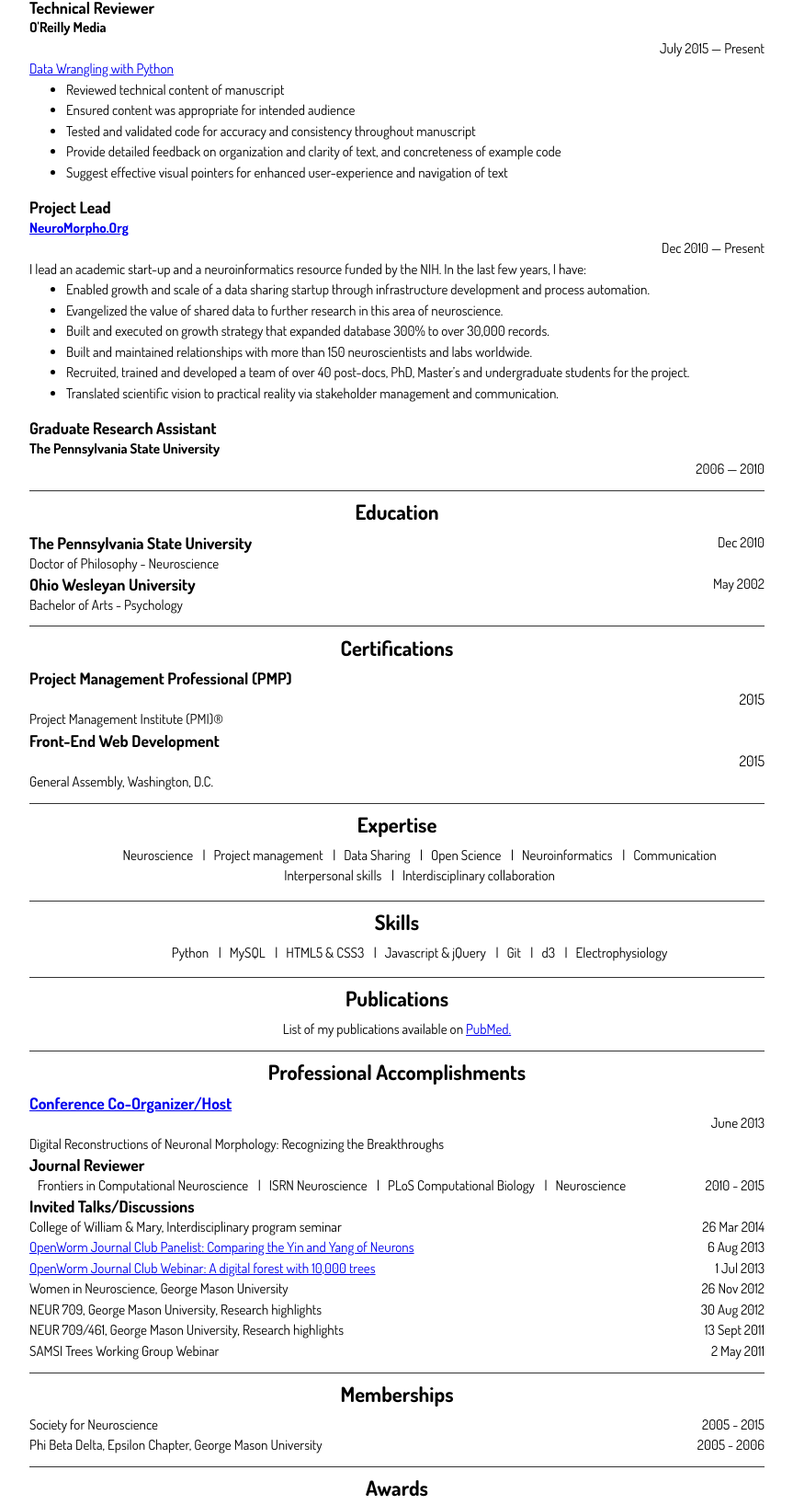
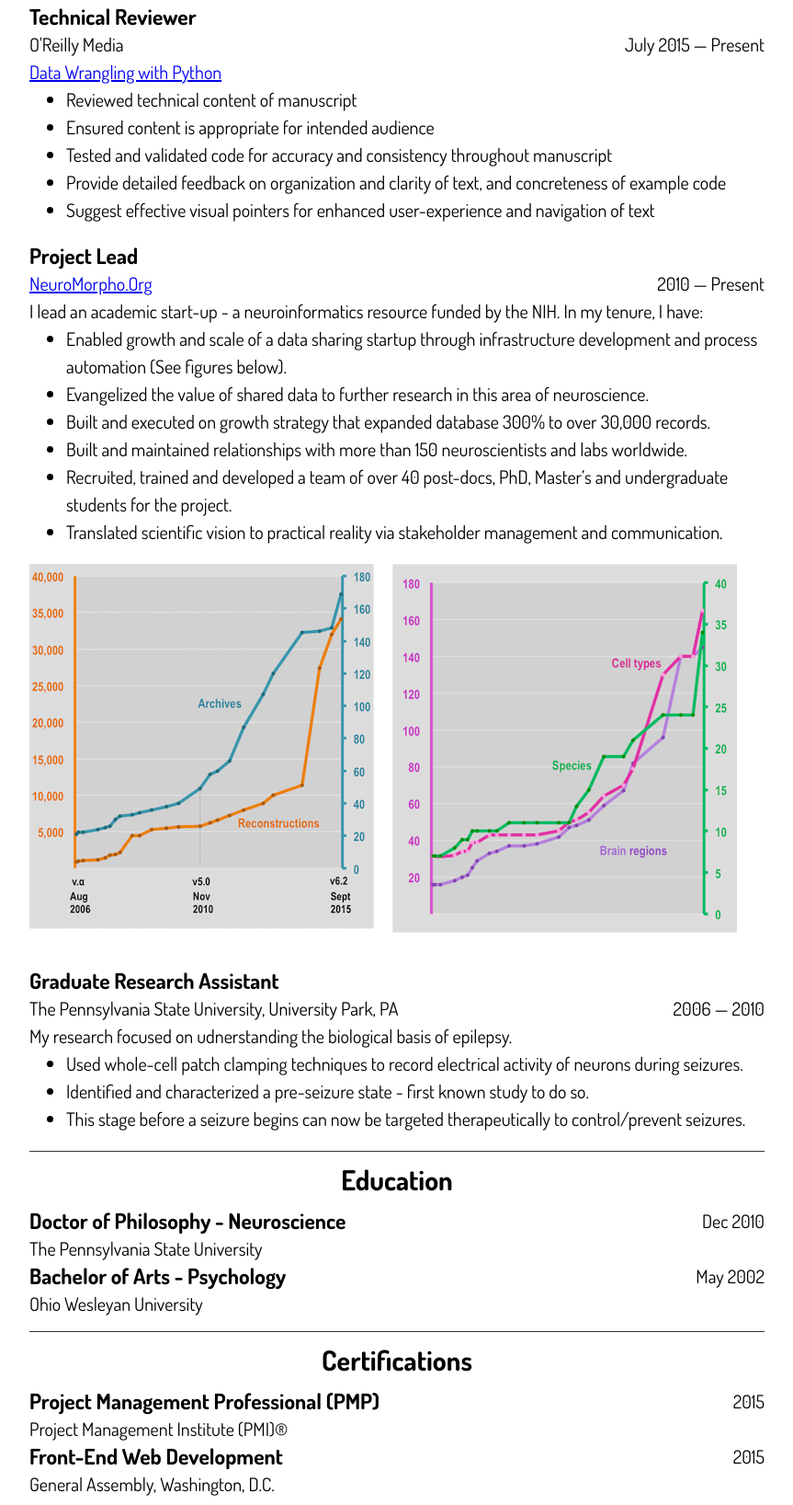
Before and after one commit to RuchiParekh/SimpleResume, a plain HTML site: page index.html in a window 1280 px wide. Shown: the part 203-1839 px from the top of the page at 92% size, without its empty margins (208-1071 px from the left). Drawn offline with Linux system fonts and the light colour scheme.

Commit message:
updates made

```diff
--- a/css/main.css
+++ b/css/main.css
@@ -5,7 +5,7 @@
 }
 */
 html {
-	font-size: 15px;
+	font-size: 20px;
 	font-family: 'Dosis', sans-serif;
 	font-weight: normal;
 	line-height: 1.5em;
@@ -65,32 +65,61 @@ ul {
 	margin-top: 0;
 }
 
+.namedegree h1 span{
+	float: left;
+}
+
+.namedegree aside {
+	float: right;
+}
+
+.experience h2 {
+	margin-top: 2.5em;
+}
 .experience h3 {
 	list-style: none;
 }
 
+.experience h4 {
+	float: left;
+	font-weight: normal;
+}
+.reconstructions {
+	float: left;
+	margin-right: 20px;
+}
+
+.certification h3 span {
+	float: left;
+}
+
+.accomplishment h3 span {
+	float: left;
+}
+/*
 .journalrev h3{
 	margin: 0;
+	float: left;
+}*/
+
+/*.journalrev ul {
+	margin: 0;
+	padding: 0;
+}*/
+
+.journalrev li {
+	list-style: none;
 }
 
 .journalrev ul {
-	margin: 0;
-	padding: 0;
+	padding-left: 0;
+	margin-bottom: 0;
 }
-
-.journalrev li {
-	display: inline-block;
-}
-
-.journalrev span {
+.journalrev h3 {
 	float: left;
 }
 
-.journalrev aside {
-	float: right;
-}
-
-.journalrev li:before {
+/*.journalrev li:before {
 	content:'|';
 	margin-right: .60em;
 	margin-left: .50em;
@@ -98,7 +127,7 @@ ul {
 .journalrev li:nth-child(1):before {
 	content: '';
 	margin-left: 0;
-}
+}*/
 
 .talks h3 {
 	margin: 0;
@@ -125,8 +154,7 @@ ul {
 
 .certification aside {
 	font-weight: normal;
-	font-size: medium;
-}
+	}
 
 .expertise li {
 	display: inline-block;
@@ -143,7 +171,7 @@ ul {
 	margin-left: 0;
 }
 
-.expertise li:nth-child(7):before {
+.expertise li:nth-child(6):before {
 	content: '';
 	margin-left: 0;
 }
@@ -223,3 +251,7 @@ ul {
 	font-weight: bold;
 	font-size: small;
 }
+
+.volunteer h3 span {
+	float: left;
+}
--- a/index.html
+++ b/index.html
@@ -10,13 +10,11 @@
 <body>
 
 <header class="header">
-	<div class="name">
+	<section class="namedegree">
 		<h1>Ruchi Parekh</h1>
-		<h1>PhD | PMP</h1>
-	</div>
-	<div>
+		<h1><span>PhD | PMP</span></h1>
 		<aside><a href="mailto:ruchisparekhphd@gmail.com">ruchisparekhphd@gmail.com</a></aside>
-	</div>
+	</section>
 </header>
 
 <div id="main">
@@ -28,52 +26,60 @@
 			<p><a href="http://shop.oreilly.com/product/0636920032861.do">Data Wrangling with Python</a></p>
 			<ul>
 				<li>Reviewed technical content of manuscript</li>
-				<li>Ensured content was appropriate for intended audience</li>
+				<li>Ensured content is appropriate for intended audience</li>
 				<li>Tested and validated code for accuracy and consistency throughout manuscript</li>
 				<li>Provide detailed feedback on organization and clarity of text, and concreteness of example code</li>
 				<li>Suggest effective visual pointers for enhanced user-experience and navigation of text</li>
 			</ul>
 			<h3>Project Lead</h3>
 			<h4><a href="http://neuromorpho.org/neuroMorpho/index.jsp">NeuroMorpho.Org</a></h4>
-			<aside>Dec 2010 &mdash; Present</aside>
-			<p>I lead an academic start-up and a neuroinformatics resource funded by the NIH. In the last few years, I have:</p>
+			<aside>2010 &mdash; Present</aside>
+			<p>I lead an academic start-up - a neuroinformatics resource funded by the NIH. In my tenure, I have:</p>
 				<ul>
-					<li>Enabled growth and scale of a data sharing startup through infrastructure development and process automation.</li>
+					<li>Enabled growth and scale of a data sharing startup through infrastructure development and process automation (See figures below).</li>
 					<li>Evangelized the value of shared data to further research in this area of neuroscience.</li>
 					<li>Built and executed on growth strategy that expanded database 300% to over 30,000 records.</li>
 					<li>Built and maintained relationships with more than 150 neuroscientists and labs worldwide.</li>
 					<li>Recruited, trained and developed a team of over 40 post-docs, PhD, Master’s and undergraduate students for the project.</li>
 					<li>Translated scientific vision to practical reality via stakeholder management and communication.</li>
 				</ul>
+				<div class="reconstructions"><img src="images/reconstructions.png" alt=""></div>
+				<div class="categories"><img src="images/categories.png" alt=""></div>
+				<br>
 			<h3>Graduate Research Assistant</h3>
-			<h4>The Pennsylvania State University</h4>
+			<h4>The Pennsylvania State University, University Park, PA</h4>
 			<aside>2006 &mdash; 2010</aside>
+			<p>My research focused on udnerstanding the biological basis of epilepsy.</p>
+				<ul>
+					<li>Used whole-cell patch clamping techniques to record electrical activity of neurons during seizures.</li>
+					<li>Identified and characterized a pre-seizure state - first known study to do so.</li>
+					<li>This stage before a seizure begins can now be targeted therapeutically to control/prevent seizures. </li>
+				</ul>
 	</section>
 
 	<section class="education">
 		<h2>Education</h2>
 			<div class="phd">
-				<h3><span>The Pennsylvania State University</span></h3>
+				<h3><span>Doctor of Philosophy - Neuroscience</span></h3>
 				<aside>Dec 2010</aside>
-				<p>Doctor of Philosophy - Neuroscience</p>
+				<p>The Pennsylvania State University</p>
 			</div>
 			<div class="undegrad">
-				<h3><span>Ohio Wesleyan University</span></h3>
+				<h3><span>Bachelor of Arts - Psychology</span></h3>
 				<aside>May 2002</aside>
-				<p>Bachelor of Arts - Psychology</p>
+				<p>Ohio Wesleyan University</p>
 			</div>
 	</section>
 
 	<section class="certification">
 		<h2>Certifications</h2>
-			<div>
-				<h3>Project Management Professional (PMP)<aside>2015</aside></h3>
+			<h3><span>Project Management Professional (PMP)</span></h3>
+			<aside>2015</aside>
 			<p>Project Management Institute (PMI)&#174;</p>
-			</div>
-			<div>
-				<h3>Front-End Web Development<aside>2015</aside></h3>
+			<h3><span>Front-End Web Development</span></h3>
+			<aside>2015</aside>
 			<p>General Assembly, Washington, D.C.</p>
-			</div>
+
 	</section>
 
 	<section class="expertise">
@@ -108,13 +114,27 @@
 			<p>List of my publications available on <a href="http://www.ncbi.nlm.nih.gov/pubmed/?term=ruchi+parekh+krasnow">PubMed.</a></p>
 	</section>
 
+	<section class="awards">
+		<h2>Awards</h2>
+			<div class="oscar">
+				<h3><span><a href="http://oscar.gmu.edu/fac-staff/2014-OSCAR-Mentoring-Award-Winners.cfm">OSCAR Mentoring Excellence Award Nominee</a></span></h3>
+				<aside>2014</aside>
+				<p>George Mason University</p>
+			</div>
+			<div class="nakfi">
+				<h3><span><a href="http://goo.gl/5HfSB2">Co-Principal Investigator | National Academies Keck Futures Initiatives</a></span></h3>
+				<aside>2013</aside>
+				<p>Crowdsourcing Extraction of Knowledge From Data: Pilot Designs in Neuroscience - $100,000</p>
+			</div>
+	</section>
+
 	<section class="accomplishment">
 		<h2>Professional Accomplishments</h2>
-			<div class="conference">
-				<h3><a href="http://goo.gl/YhR6BE">Conference Co-Organizer/Host</a></h3>
-				<aside>June 2013</aside>
+
+				<h3><span><a href="http://goo.gl/YhR6BE">Conference Co-Organizer/Host</a></span></h3>
+				<aside>1-3 June 2013</aside>
 				<p>Digital Reconstructions of Neuronal Morphology: Recognizing the Breakthroughs</p>
-			</div>
+
 
 			<div class="journalrev">
 				<h3>Journal Reviewer</h3>
@@ -155,20 +175,6 @@
 			</div>
 	</section>
 
-	<section class="awards">
-		<h2>Awards</h2>
-			<div class="oscar">
-				<h3><span><a href="http://oscar.gmu.edu/fac-staff/2014-OSCAR-Mentoring-Award-Winners.cfm">OSCAR Mentoring Excellence Award Nominee</a></span></h3>
-				<aside>2014</aside>
-				<p>George Mason University</p>
-			</div>
-			<div class="nakfi">
-				<h3><span><a href="http://goo.gl/5HfSB2">Co-Principal Investigator | National Academies Keck Futures Initiatives</a></span></h3>
-				<aside>2013</aside>
-				<p>Crowdsourcing Extraction of Knowledge From Data: Pilot Designs in Neuroscience - $100,000</p>
-			</div>
-	</section>
-
 	<section class="profdev">
 		<h2>Professional Development</h2>
 			<div>
@@ -200,16 +206,13 @@
 
 	<section class="volunteer">
 		<h2>Volunteer</h2>
-			<div class="CSC">
-				<h3>Children's Science Center</h3>
+			<h3><span>Children's Science Center</span></h3>
 			<aside>February 2015 - Present</aside>
 			<p>Grant Researcher & Editor</p>
-			</div>
-			<div class="USBG">
-				<h3>United States Botanic Gardens</h3>
+
+			<h3><span>United States Botanic Gardens</span></h3>
 			<aside>April 2015 - Present</aside>
 			<p>Public Programs Volunteer</p>
-			</div>
 	</section>
 
 	<section class="languages">
```
Also changed, not shown: images/categories.png (added), images/reconstructions.png (added). Lines whose indentation alone changed are shown as unchanged.
